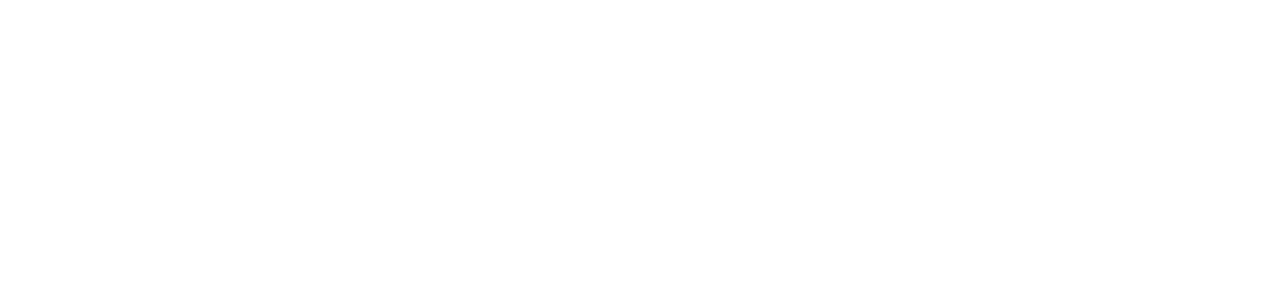
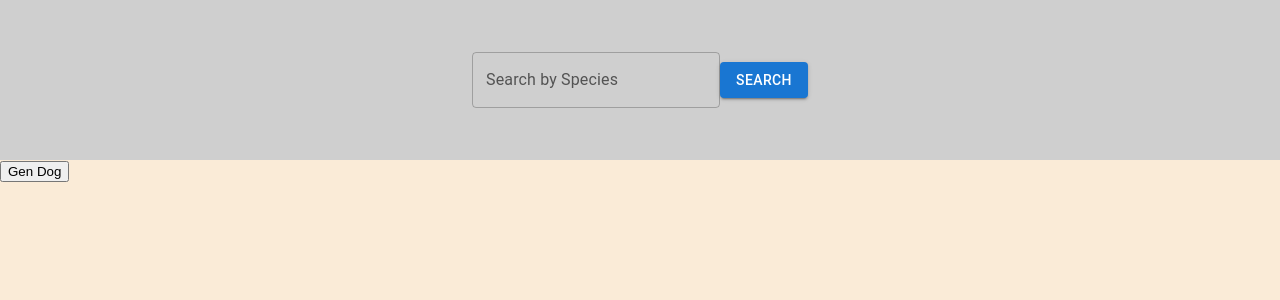
Before and after one commit to brandonlouis/Fetch, a React (Create React App) app: page / in a window 1280 px wide. Shown: the top 300 px of the page. Built offline with nearby package versions, Linux system fonts and the light colour scheme.

Commit message:
removed header using new retrieval method

```diff
--- a/package.json
+++ b/package.json
@@ -3,9 +3,13 @@
   "version": "0.1.0",
   "private": true,
   "dependencies": {
+    "@emotion/react": "^11.10.5",
+    "@emotion/styled": "^11.10.5",
+    "@mui/material": "^5.10.11",
     "@testing-library/jest-dom": "^5.16.5",
     "@testing-library/react": "^13.4.0",
     "@testing-library/user-event": "^13.5.0",
+    "axios": "^1.1.3",
     "react": "^18.2.0",
     "react-dom": "^18.2.0",
     "react-scripts": "5.0.1",
--- a/src/App.css
+++ b/src/App.css
@@ -1,38 +1,33 @@
-.App {
-  text-align: center;
+html {
+  background-color: antiquewhite;
 }
 
-.App-logo {
-  height: 40vmin;
-  pointer-events: none;
+.contentContainer {
+  display: block;
 }
 
-@media (prefers-reduced-motion: no-preference) {
-  .App-logo {
-    animation: App-logo-spin infinite 20s linear;
-  }
+.searchContainer {
+  display: flex;
+  height: 10rem;
+  align-items: center;
+  justify-content: center;
+  background-color: rgb(207, 207, 207);
 }
 
-.App-header {
-  background-color: #282c34;
-  min-height: 100vh;
+.dogResults {
+  padding: 5rem 0;
+  background-color: antiquewhite;
   display: flex;
-  flex-direction: column;
   align-items: center;
   justify-content: center;
-  font-size: calc(10px + 2vmin);
-  color: white;
 }
 
-.App-link {
-  color: #61dafb;
+.showList {
+  display: grid;
+  grid-template-columns: repeat(4, 1fr);
+  grid-gap: 20px;
+  align-items: center;
 }
-
-@keyframes App-logo-spin {
-  from {
-    transform: rotate(0deg);
-  }
-  to {
-    transform: rotate(360deg);
-  }
+.showList img {
+  object-fit: cover;
 }
--- a/src/App.js
+++ b/src/App.js
@@ -1,12 +1,17 @@
+import React from 'react';
 import './App.css';
+import Header from './components/Header';
+import ShowDog from './components/ShowDog';
 
-function App() {
+const App = () => {
   return (
-    <div className="App">
 
+    <div className="contentContainer">
+      <Header />
+      <ShowDog />
+    </div>
 
-    </div>
-  );
+  )
 }
 
 export default App;
--- /dev/null
+++ b/src/components/Header.js
@@ -0,0 +1,21 @@
+import React from 'react'
+import { Button, TextField } from '@mui/material'
+import ShowDog from './ShowDog'
+
+const Header = () => {
+
+    const [breed, setBreed] = React.useState('');
+
+    const searchBreed = (e) => {
+        <ShowDog breed={breed.toLowerCase()} />
+    }
+
+    return (
+        <div class="searchContainer">
+            <TextField id="outlined-basic" label="Search by Species" variant="outlined" onChange={(dogBreed) => setBreed(dogBreed.target.value)}/>
+            <Button variant="contained" onClick={searchBreed}>Search</Button>
+        </div>
+    )
+}
+
+export default Header
--- /dev/null
+++ b/src/components/ShowDog.js
@@ -0,0 +1,32 @@
+import React,{ useState, useEffect } from 'react'
+import axios from 'axios'
+
+const ShowDog = (props) => {
+
+  // let webURL = 'https://dog.ceo/api/breeds/image/random/20';
+  const [response, setResponse] = useState([])
+
+  const fetchDog = async() => {
+    const res = await axios.get(`https://dog.ceo/api/breed/african/images/random/20`);
+    setResponse(res.data.message);
+  }
+
+  const listDogs = response.map(response =>
+    <div key={response}>
+      <img src={response} width="350" height="350"/>
+    </div>
+  )
+
+  return (
+    <div>
+      <button onClick={fetchDog}>Gen Dog</button>
+      <div class="dogResults">
+        <div class="showList">
+          {listDogs}
+        </div>
+      </div>
+    </div>
+  )
+}
+
+export default ShowDog
```
Also changed, not shown: src/Header.js (deleted), src/ShowDog.js (deleted), 1 other file (tests, documents, lock files or other folders).
